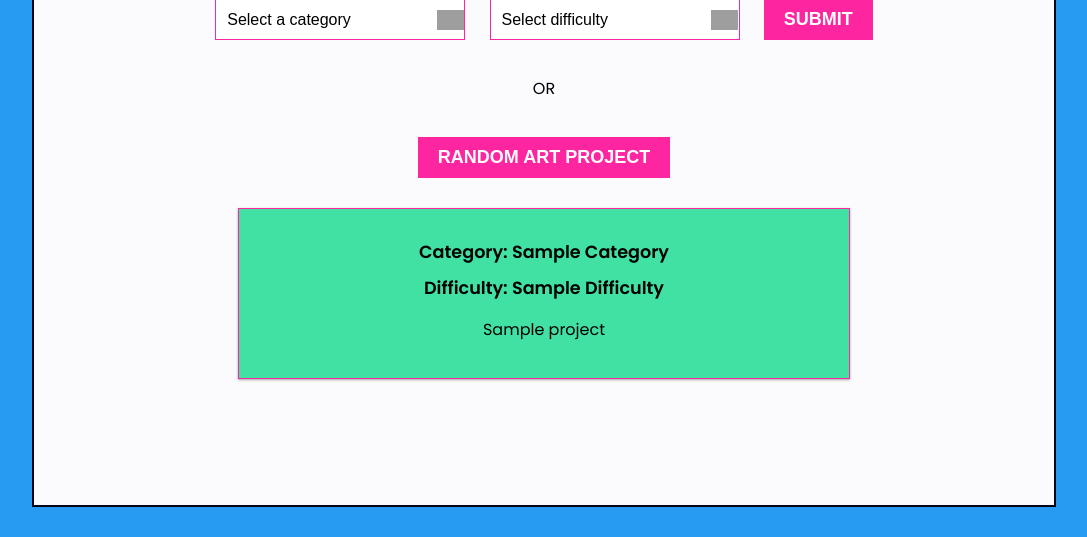
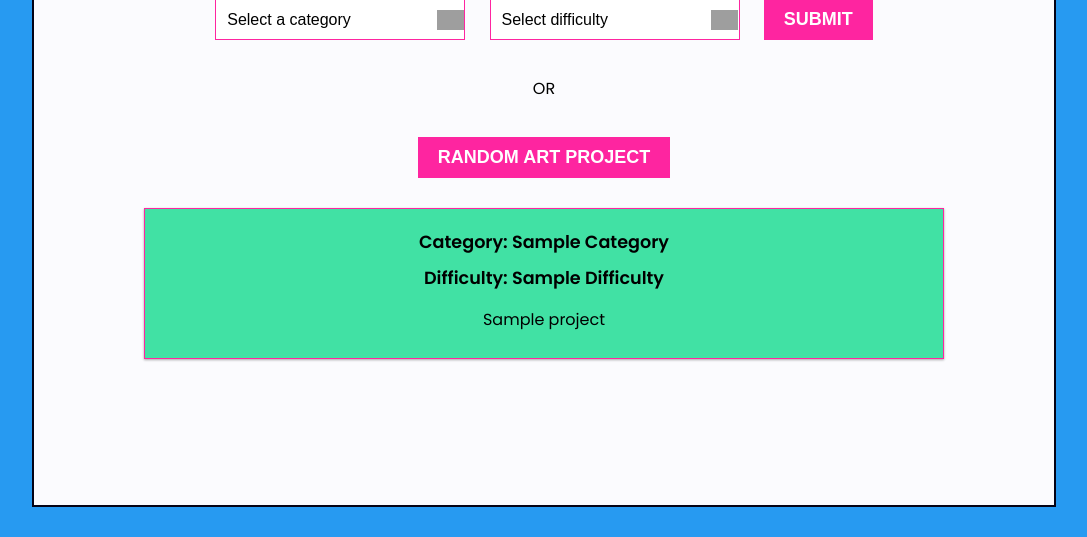
Before and after one commit to DeniseLewis1/art-spark, a Flask app: template templates/home.html in a window 1280 px wide. Shown: the part 263-800 px from the top of the page, without its empty margins (96-1183 px from the left). Run offline with Flask 2, Linux system fonts and the light colour scheme; the template is opened without the code that fills it: most values are stand-ins (such as "Sample title", 1, 10 or a date in 2020); grey boxes are pictures that could not be loaded.

Commit message:
Modify output section

```diff
--- a/static/styles.css
+++ b/static/styles.css
@@ -98,9 +98,10 @@ button:hover {
 }
 
 .output {
-    width: 60%;
-    margin: 10px auto;
-    padding: 20px;
+    width: 80%;
+    max-width: 800px;
+    margin: 10px auto 20px;
+    padding: 10px 20px;
     background-color: var(--teal);
     box-shadow: 0 1px 3px rgba(0,0,0,0.12), 0 1px 2px rgba(0,0,0,0.24);
     border: 1px solid var(--pink);
```
